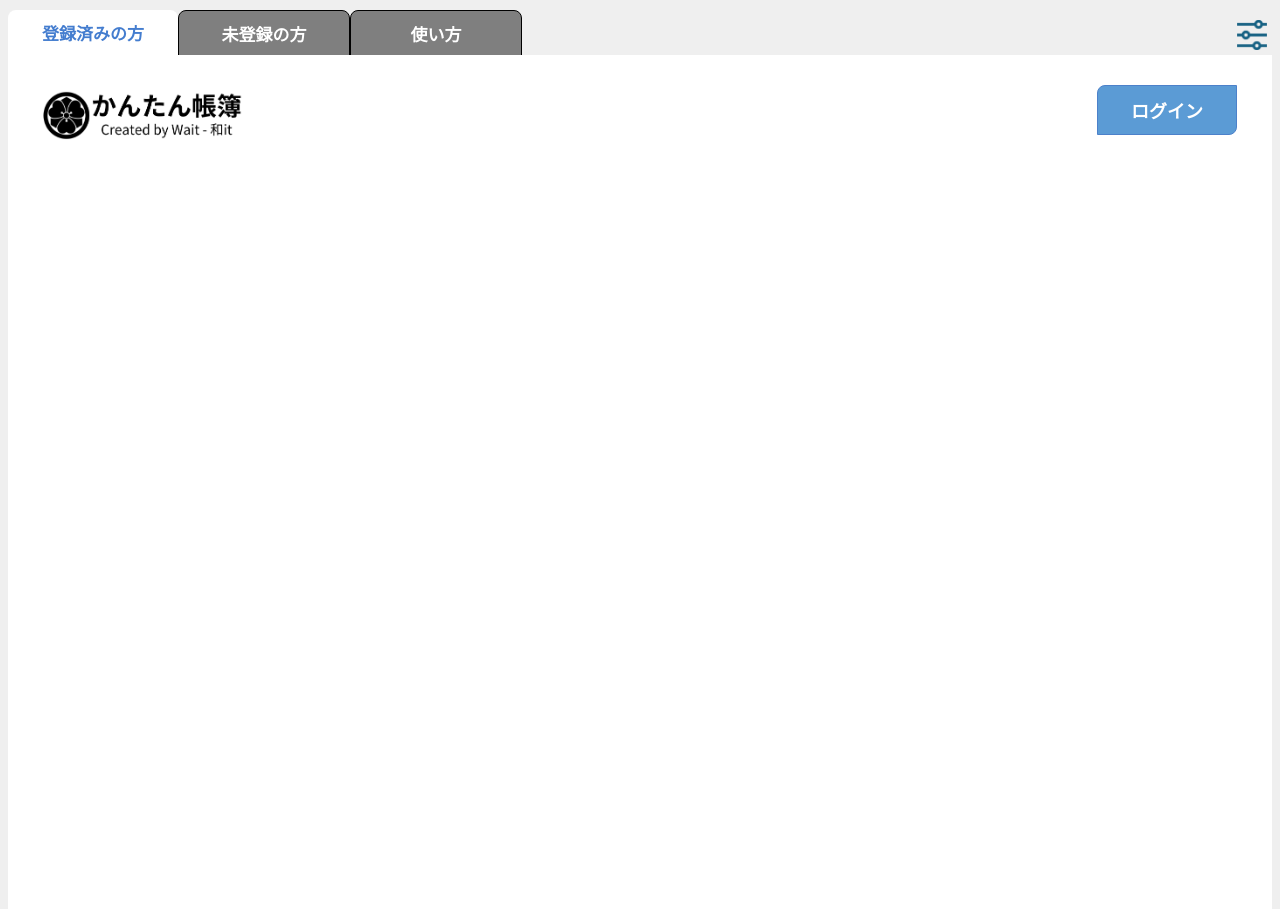
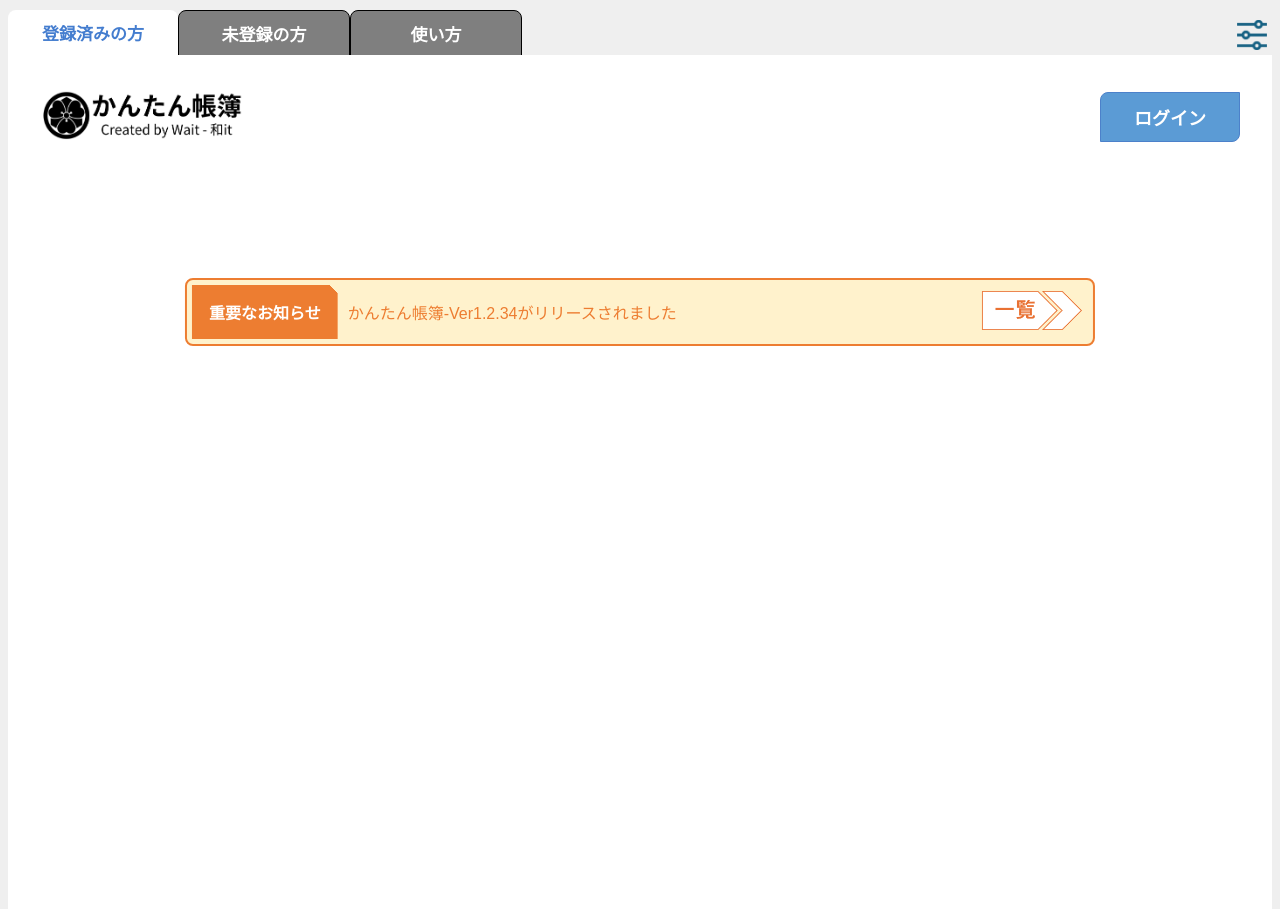
Before and after one commit to WaitShimizu/EZTaxCraft_flask, a Flask app: page / in a window 1280 px wide. Shown: the top 909 px of the page. Run offline with Flask 3, Linux system fonts and the light colour scheme; some libraries are stand-ins or nearby versions.

Commit message:
重要なお知らせ機能追加

```diff
--- a/app/static/css/top.css
+++ b/app/static/css/top.css
@@ -6,19 +6,28 @@ body {
 	height: 100%;
 }
 
-/* ハンバーガーメニュー */
+/* ------ ハンバーガーメニューの設定 ------ */
 .global_setting {
 	position: fixed;
 	right: 1%;
 	top: 20px;
 }
 
-/* ハンバーガーメニューアイコン */
+/* ------ ハンバーガーメニューアイコンの設定 ------ */
 .global_setting img {
 	height: 30px;
 	width: 30px;
 }
 
+/* ------ ワイトロゴの設定 ------ */
+.wait-logo {
+	width: 200px;
+	height: 50px;
+	padding: 0 0 0 35px;
+	transition: .4s;
+}
+
+/* ------ メインコンテンツの設定 ------ */
 .body-container {
 	position: relative;
 	background-color: #fff; /* 背景色を設定 */
@@ -27,6 +36,7 @@ body {
 	padding: 35px 80% 0 0; /* 内側の余白を設定 */
 }
 
+/* ------ タブメニューの設定 ------ */
 .tab-menu {
 	display: flex;
 	flex-wrap: wrap;
@@ -79,24 +89,19 @@ body {
 	}
 }
 
-.wait-logo {
-	width: 200px;
-	height: 50px;
-	padding: 0 0 0 35px;
-	transition: .4s;
-}
-
-button {
+/* ------ ボタンの設定 ------ */
+#btn-login,
+#btn-user-regist {
 	width: 140px;
 	height: 50px;
 	font-size: 18px;
 	text-align: center;
 	font-weight: bold;
 	color: #fff;
-	border: 1px solid;  /* 太さ 種類 色 */
+	border: 1px solid;  /* 太さ 種類 */
 	border-radius: 8px 0px 8px 0px; /* ボタンの角の丸み */
 	transition: .4s;
-	margin: 5px; /* ボタン同士の間隔を空ける */
+	margin: 2px; /* ボタン同士の間隔を空ける */
 }
 
 #btn-login {
@@ -111,7 +116,7 @@ button {
 
 .btn-container {
 	position: absolute;
-	top: 25px; /* 上からの位置を調整 */
+	top: 35px; /* 上からの位置を調整 */
 	right: 30px; /* 右端からの位置を調整 */
 	display: flex;
 	flex-direction: row; /* ボタンを横に並べる */
@@ -124,6 +129,7 @@ button {
 	opacity: .7;
 }
 
+/* ------ ナビゲーションバーの設定 ------ */
 .nav-list {
 	list-style-type: none;
 	padding: 0;
@@ -134,7 +140,7 @@ button {
 }
 
 .nav-item {
-	font-size: 25px;
+	font-size: 20px;
 	display: flex;
 	align-items: center;
 	justify-content: center; /* アイテム内のコンテンツを中央揃え */
@@ -145,16 +151,15 @@ button {
 	flex: 1; /* フレックスアイテムの幅を等しく */
 }
 
-/* リスト横アイコンの設定 */
 .nav-item::after {
 	content: '';
-	display: inline-block;
-	background-image: url('../img/navbar.png'); /* ここに画像のパスを入力 */
 	background-size: contain;
 	background-repeat: no-repeat;
+	/* ------ リスト横アイコンの設定 ------ */
+	background-image: url('../img/navbar.png'); /* 画像のパスを入力 */
 	width: 40px;
-	height: 40px;
-	margin: 9px 0px 0px 40px;
+	height: 30px;
+	margin: 4px 0px 0px 40px;
 }
 
 @media (max-width: 768px) {
@@ -163,3 +168,65 @@ button {
 		overflow-x: auto;
 	}
 }
+
+/* ------ バナーの設定 ------ */
+.banner {
+    position: absolute;
+    top: 30%; /* 親要素の30%下にずらす */
+    left: 50%; /* 親要素の50%右にずらす */
+    transform: translate(-50%, -50%); /* バナーを中央に配置する */
+    background-color: #fff2cc;
+    display: flex;
+    align-items: center;
+    justify-content: space-between;
+    flex-wrap: nowrap; /* 子要素を折り返さずに一行に固定 */
+    width: 72%; /* 画面幅の72%に設定 */
+    height: auto; /* 高さを自動調整に変更 */
+    border: 2px solid #ED7D31;
+    border-radius: 8px;
+    padding: 5px; /* 枠の縦の大きさ */
+    box-sizing: border-box; /* パディングを含めた幅と高さを計算 */
+
+}
+
+@media screen and (max-width: 768px) {
+    .banner {
+        flex-direction: column;
+        width: 90%; /* 画面幅が768px以下の場合は90%に設定 */
+        padding: 20px; /* パディングを増やして要素間の余白を確保 */
+        align-items: flex-start; /* 子要素を左揃え */
+    }
+}
+
+/* ------ バナーラベルの設定 ------ */
+.banner-label {
+    color: #fff;
+    font-weight: bold;
+    padding: 15px 17px;
+    background: linear-gradient(-135deg, /* 角度 */
+                                transparent 6px, /* 位置 */
+                                #ED7D31 0) top right; /* グラデーションの位置 */
+    white-space: nowrap; /* テキストを1行に固定 */
+    margin-right: 10px; /* ラベルと内容の間に余白を追加 */
+}
+
+/* バナーコンテンツの設定 */
+.banner-content {
+    color: #ED7D31;
+    flex-grow: 1; /* コンテンツがスペースを取れるようにする */
+    white-space: normal; /* テキストを折り返す */
+    word-wrap: break-word; /* 長い単語を折り返す */
+    overflow-wrap: break-word; /* 長い単語を折り返す（word-wrapの後継） */
+    margin-right: 10px; /* コンテンツとボタンの間に余白を追加 */
+    text-align: left; /* テキストを左揃えにする */
+}
+
+/* バナーボタンの設定 */
+.banner-btn {
+	border: none; /* ボタン自体に枠線は不要 */
+    background-color: transparent; /* ボタンの背景を透明に */
+}
+
+.banner-btn img {
+	width: 100px;
+}
--- a/app/templates/top.html
+++ b/app/templates/top.html
@@ -53,6 +53,14 @@
                     <li class="nav-item">申告書の作成方法</li>
                 </ul>
             </div><!--/area-->
+            <!-- バナー -->
+            <div class="banner">
+                <label class="banner-label">重要なお知らせ</label>
+                <div class="banner-content">かんたん帳簿-Ver1.2.34がリリースされました</div>
+                <button class="banner-btn" type="button">
+                    <img src="static/img/infomation_list.png">
+                </button>
+            </div>
         </div>
         <script src="https://code.jquery.com/jquery-3.4.1.min.js"
             integrity="sha256-CSXorXvZcTkaix6Yvo6HppcZGetbYMGWSFlBw8HfCJo=" crossorigin="anonymous">
```
Also changed, not shown: app/static/img/infomation_list.png (added).
